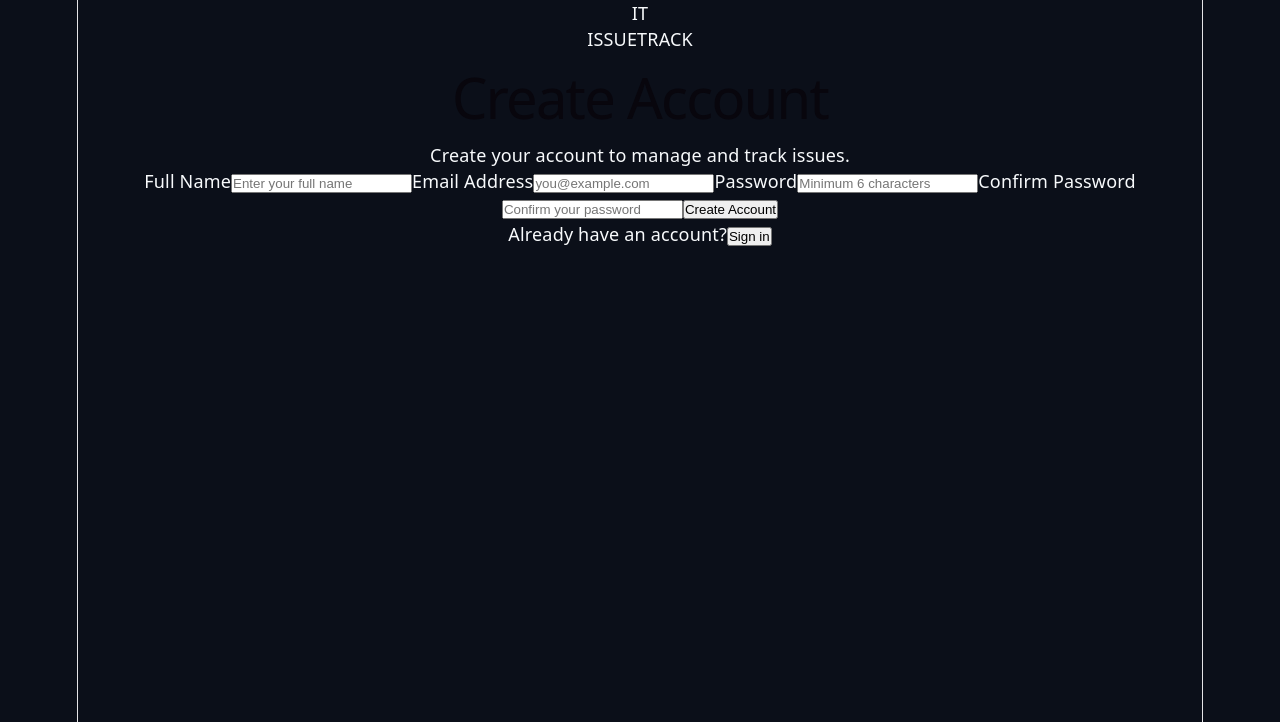
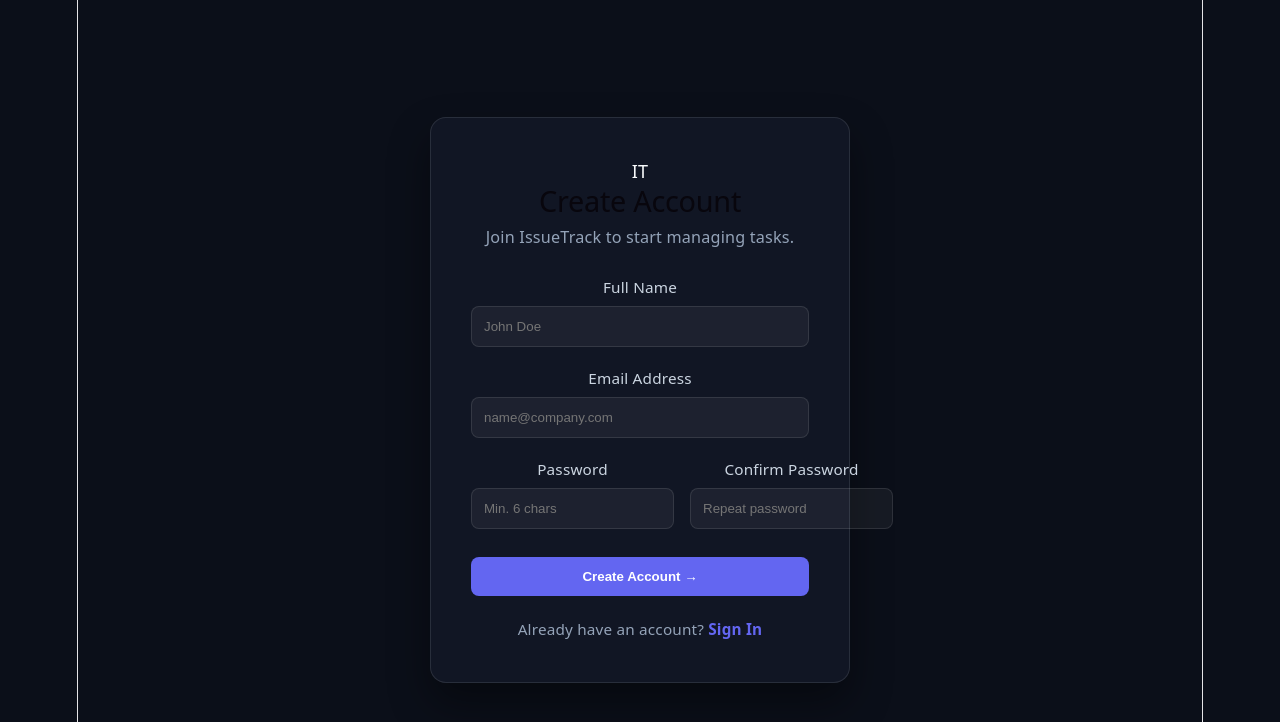
Before and after one commit to virtualanil/issues, a React (Vite) app: page / in a window 1280 px wide. Both pictures are taken after a click on the element "Create One". Shown: the top 722 px of the page. Built offline with nearby package versions, Linux system fonts and the light colour scheme; no server answers.

Commit message:
Update Register.jsx

```diff
--- a/src/Register.jsx
+++ b/src/Register.jsx
@@ -1,200 +1,102 @@
 import { useState } from "react";
-import {
-  createUserWithEmailAndPassword,
-  updateProfile,
-} from "firebase/auth";
-import {
-  doc,
-  serverTimestamp,
-  setDoc,
-} from "firebase/firestore";
+import { createUserWithEmailAndPassword } from "firebase/auth";
+import { auth } from "./firebase";
 
-import { auth, db } from "./firebase";
-
-function Register({ onRegister, onLogin }) {
-  const [name, setName] = useState("");
+function Register({ onBackToLogin }) {
+  const [fullName, setFullName] = useState("");
   const [email, setEmail] = useState("");
   const [password, setPassword] = useState("");
   const [confirmPassword, setConfirmPassword] = useState("");
-
   const [loading, setLoading] = useState(false);
   const [error, setError] = useState("");
 
   const handleRegister = async (e) => {
     e.preventDefault();
-
     setError("");
 
-    if (!name.trim()) {
-      setError("Please enter your name.");
+    if (password !== confirmPassword) {
+      setError("Passwords do not match!");
       return;
     }
-
-    if (!email.trim()) {
-      setError("Please enter your email.");
-      return;
-    }
-
     if (password.length < 6) {
       setError("Password must be at least 6 characters.");
       return;
     }
 
-    if (password !== confirmPassword) {
-      setError("Passwords do not match.");
-      return;
-    }
-
     try {
       setLoading(true);
-
-      const credential =
-        await createUserWithEmailAndPassword(
-          auth,
-          email.trim(),
-          password
-        );
-
-      const user = credential.user;
-
-      // Save name in Firebase Authentication
-      await updateProfile(user, {
-        displayName: name.trim(),
-      });
-
-      // Create user profile in Firestore
-      await setDoc(
-        doc(db, "users", user.uid),
-        {
-          uid: user.uid,
-          name: name.trim(),
-          email: user.email,
-          role: "user",
-          createdAt: serverTimestamp(),
-        },
-        { merge: true }
-      );
-
-      if (onRegister) {
-        onRegister({
-          ...user,
-          displayName: name.trim(),
-        });
-      }
+      await createUserWithEmailAndPassword(auth, email.trim(), password);
+      // Firebase will auto-login after creation, triggering App.jsx state change
     } catch (err) {
-      console.error("Registration error:", err);
-
-      let message = "Unable to create account.";
-
-      if (err.code === "auth/email-already-in-use") {
-        message = "This email is already registered.";
-      } else if (err.code === "auth/invalid-email") {
-        message = "Please enter a valid email address.";
-      } else if (err.code === "auth/weak-password") {
-        message = "Password is too weak.";
-      }
-
-      setError(message);
-    } finally {
+      setError(err.message.replace("Firebase: ", ""));
       setLoading(false);
     }
   };
 
   return (
-    <div className="auth-page">
-      <div className="auth-card">
-        <div className="auth-logo">IT</div>
+    <div className="auth-wrapper">
+      <div className="auth-box register-box">
+        <div className="brand-header">
+          <div className="logo-icon">IT</div>
+          <h2>Create <span className="highlight">Account</span></h2>
+        </div>
+        <p className="auth-subtitle">Join IssueTrack to start managing tasks.</p>
 
-        <div className="auth-header">
-          <p className="eyebrow">ISSUETRACK</p>
-          <h1>Create Account</h1>
-          <p>
-            Create your account to manage and track issues.
-          </p>
-        </div>
+        {error && <div className="alert-box alert-error">{error}</div>}
 
-        {error && (
-          <div className="auth-error">
-            {error}
-          </div>
-        )}
-
-        <form
-          className="auth-form"
-          onSubmit={handleRegister}
-        >
-          <label>
-            Full Name
-
+        <form onSubmit={handleRegister}>
+          <div className="input-group">
+            <label>Full Name</label>
             <input
               type="text"
-              placeholder="Enter your full name"
-              value={name}
-              onChange={(e) => setName(e.target.value)}
-              autoComplete="name"
+              placeholder="John Doe"
+              value={fullName}
+              onChange={(e) => setFullName(e.target.value)}
               required
             />
-          </label>
+          </div>
 
-          <label>
-            Email Address
-
+          <div className="input-group">
+            <label>Email Address</label>
             <input
               type="email"
-              placeholder="you@example.com"
+              placeholder="name@company.com"
               value={email}
               onChange={(e) => setEmail(e.target.value)}
-              autoComplete="email"
               required
             />
-          </label>
+          </div>
 
-          <label>
-            Password
+          <div className="form-row">
+            <div className="input-group">
+              <label>Password</label>
+              <input
+                type="password"
+                placeholder="Min. 6 chars"
+                value={password}
+                onChange={(e) => setPassword(e.target.value)}
+                required
+              />
+            </div>
+            <div className="input-group">
+              <label>Confirm Password</label>
+              <input
+                type="password"
+                placeholder="Repeat password"
+                value={confirmPassword}
+                onChange={(e) => setConfirmPassword(e.target.value)}
+                required
+              />
+            </div>
+          </div>
 
-            <input
-              type="password"
-              placeholder="Minimum 6 characters"
-              value={password}
-              onChange={(e) => setPassword(e.target.value)}
-              autoComplete="new-password"
-              required
-            />
-          </label>
-
-          <label>
-            Confirm Password
-
-            <input
-              type="password"
-              placeholder="Confirm your password"
-              value={confirmPassword}
-              onChange={(e) =>
-                setConfirmPassword(e.target.value)
-              }
-              autoComplete="new-password"
-              required
-            />
-          </label>
-
-          <button
-            type="submit"
-            className="primary-button auth-submit"
-            disabled={loading}
-          >
-            {loading ? "Creating Account..." : "Create Account"}
+          <button type="submit" className="auth-btn" disabled={loading}>
+            {loading ? "Creating account..." : "Create Account →"}
           </button>
         </form>
 
-        <div className="auth-switch">
-          <span>Already have an account?</span>
-
-          <button
-            type="button"
-            onClick={onLogin}
-          >
-            Sign in
-          </button>
+        <div className="auth-footer">
+          Already have an account? <span onClick={onBackToLogin}>Sign In</span>
         </div>
       </div>
     </div>
```
